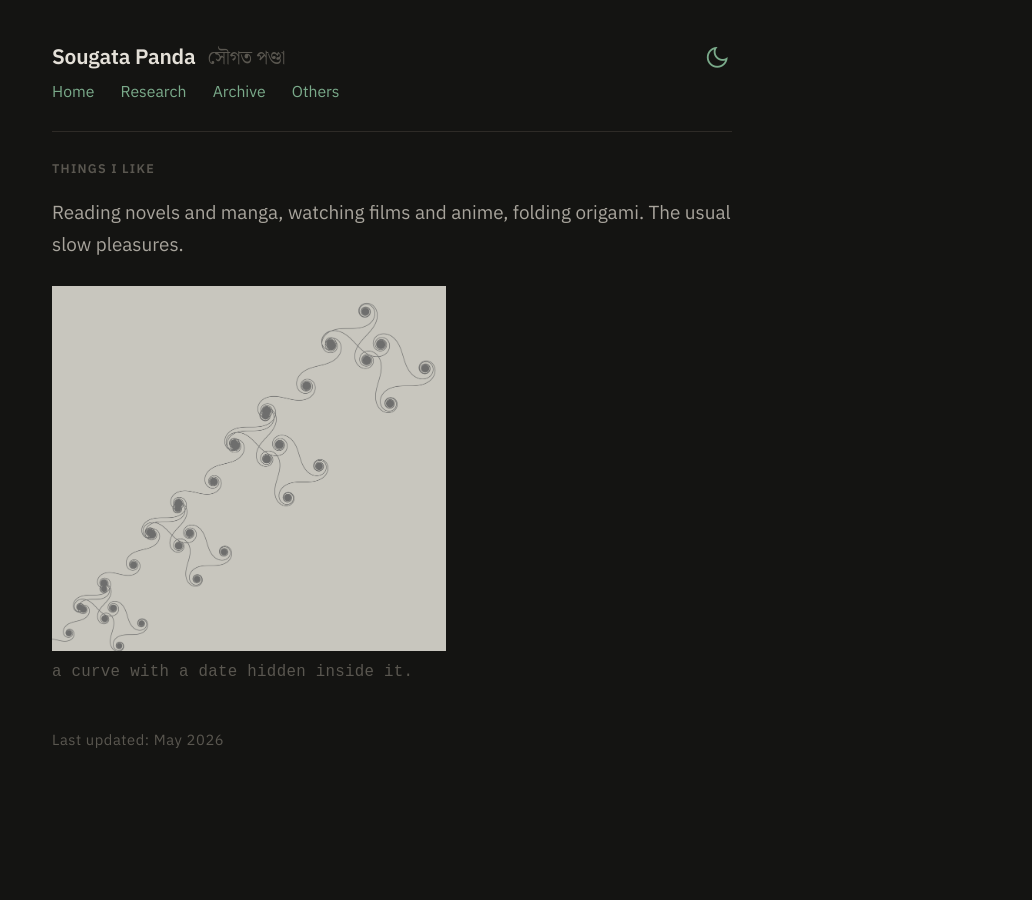
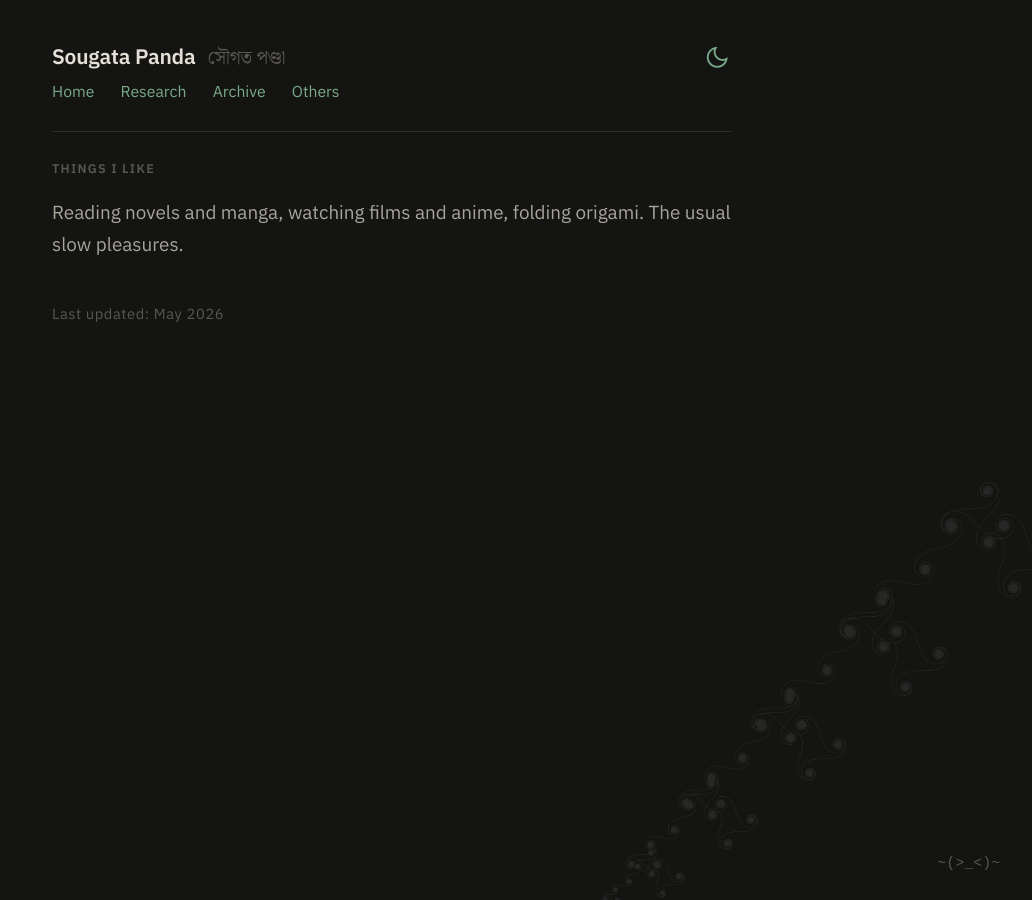
Before and after one commit to sougata543/sougata543.github.io, a Jekyll site: the page built from other.md, in a window 1280 px wide. Shown: the whole page, without its empty margins (248-1280 px from the left). Built offline with Jekyll 4.4.1, drawn with Linux system fonts in a browser that asks for light colours; some web fonts are replaced; some of the changed lines change nothing that is shown.

Commit message:
others.md:edit

```diff
--- a/other.md
+++ b/other.md
@@ -4,26 +4,39 @@ title: Others
 ---
 
 <style>
-  .spiral-wrap {
-    margin: 1.25rem 0 0.5rem;
-    width: 58%;
-    max-width: 400px;
+  .spiral-bg {
+    position: fixed;
+    right: -60px;
+    bottom: -60px;
+    width: 520px;
+    max-width: 70vw;
+    height: auto;
+    pointer-events: none;
+    z-index: 0;
+    opacity: 0.55;
+    transition: filter 0.2s, opacity 0.2s;
   }
 
-  .spiral-wrap img {
-    width: 100%;
-    height: auto;
-    display: block;
-    margin: 0;
-    opacity: 0.9;
+  body.dark .spiral-bg {
+    filter: invert(1) brightness(0.35);
+    opacity: 0.7;
   }
 
-  .spiral-wrap p {
-    margin-top: 0.4rem;
-    font-size: 0.75rem;
+  main {
+    position: relative;
+    z-index: 1;
+  }
+
+  .spiral-caption {
+    position: fixed;
+    right: 1.5rem;
+    bottom: 1.2rem;
+    font-size: 0.68rem;
+    font-family: 'JuliaMono', monospace;
     color: var(--text-muted);
-    font-family: 'JuliaMono', monospace;
-    letter-spacing: 0.02em;
+    letter-spacing: 0.03em;
+    pointer-events: none;
+    z-index: 2;
   }
 </style>
 
@@ -31,7 +44,5 @@ title: Others
 
 Reading novels and manga, watching films and anime, folding origami. The usual slow pleasures.
 
-<div class="spiral-wrap">
-  <img src="images/spiral_25000_1.png" alt="A curve with a secret">
-  <p>a curve with a date hidden inside it.</p>
-</div>
+<img class="spiral-bg" src="images/background_spiral.png" alt="">
+<span class="spiral-caption">~(>_<)~</span>
```
